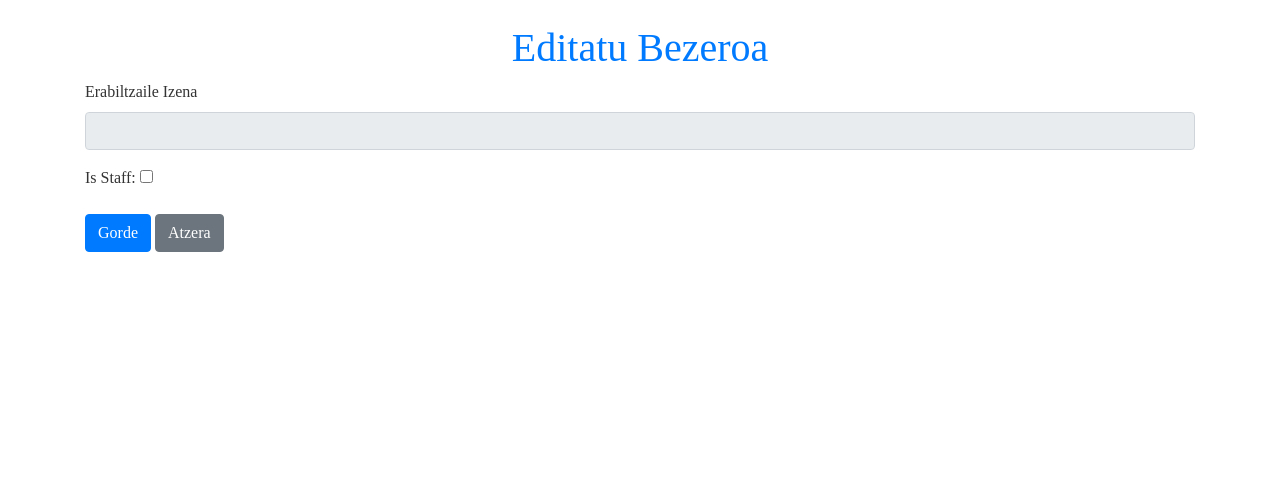
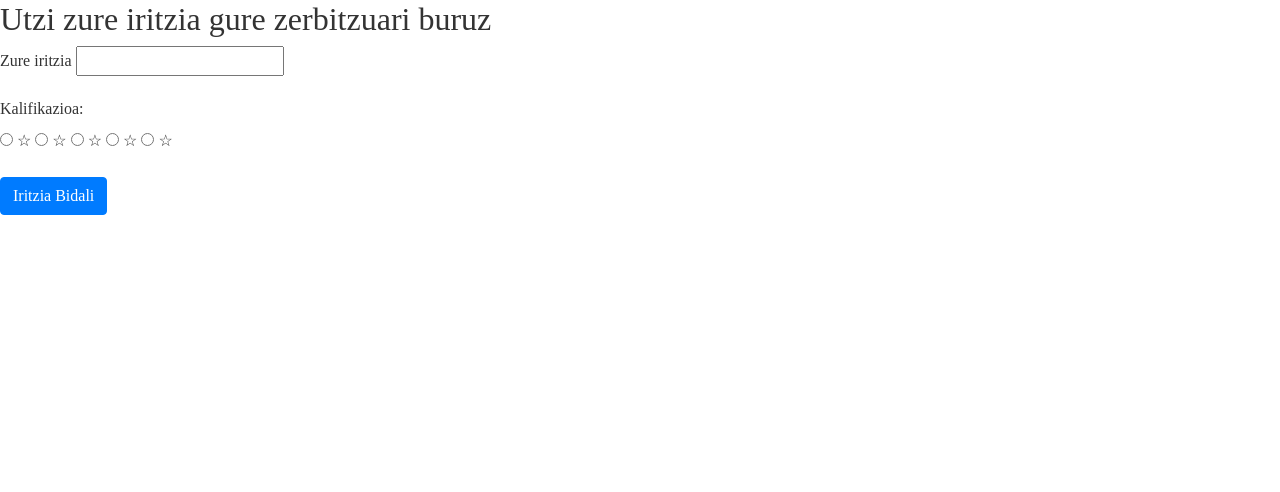
Before and after one commit to asierferrero/LaTavola, a Django app: template LaTavolaProiektua/LaTavolaAplikazioa/templates/bezero_edit.html in a window 1280 px wide. Shown: the part 80-572 px from the top of the page. Run offline with Django 5.2, Linux system fonts and the light colour scheme; the template is opened without the code that fills it, so the values that code supplies are empty, except form fields; tables that the repository leaves empty hold one stand-in row (values such as "Sample post"); form fields are guessed from the names that the template uses; some libraries are stand-ins or nearby versions.

Commit message:
feat(#58): iritzia sartzen denean datu basean ondo gordetzen da.

```diff
--- a/LaTavolaProiektua/LaTavolaAplikazioa/forms.py
+++ b/LaTavolaProiektua/LaTavolaAplikazioa/forms.py
@@ -122,8 +122,7 @@ class AlergenoForm(forms.ModelForm):
 class IritziaForm(forms.ModelForm):
     class Meta:
         model = Iritzia
-        fields = ['comentario', 'calificacion']
+        fields = ['testua', 'izarrak']
         widgets = {
-            'comentario': forms.Textarea(attrs={'rows': 4, 'cols': 40}),
-            # No necesitamos definir `calificacion` aquí; lo personalizaremos en la plantilla
+            'testua': forms.Textarea(attrs={'rows': 4, 'cols': 40}),
         }
--- a/LaTavolaProiektua/LaTavolaAplikazioa/templates/bezero_edit.html
+++ b/LaTavolaProiektua/LaTavolaAplikazioa/templates/bezero_edit.html
@@ -1,21 +1,36 @@
-{% extends 'base.html' %}
-{% load static %}
+{% extends "base.html" %}
 
 {% block content %}
-<div class="container mt-4">
-    <h1 class="text-center text-primary">Editatu Bezeroa</h1>
-    <form method="POST">
+  <h2>Utzi zure iritzia gure zerbitzuari buruz</h2>
+  <form method="post">
     {% csrf_token %}
+
     <div class="form-group">
-            <label for="username">Erabiltzaile Izena</label>
-            <input type="text" class="form-control" id="username" value="{{ user.username }}" readonly>
+      <label for="{{ form.testua.id_for_label }}">Zure iritzia</label>
+      {{ form.testua }}
     </div>
+
     <div class="form-group">
-            <label for="is_staff">Is Staff:</label>
-            <input type="checkbox" id="is_staff" name="is_staff" {% if user.is_staff %}checked{% endif %}>
+      <label>Kalifikazioa:</label>
+      <div class="rating">
+        <!-- Usamos el campo "izarrak" pero con radios personalizados -->
+        <input type="radio" name="izarrak" id="star5" value="5" {% if form.izarrak.value == "5" %}checked{% endif %}>
+        <label for="star5" title="5 estrellas">☆</label>
+
+        <input type="radio" name="izarrak" id="star4" value="4" {% if form.izarrak.value == "4" %}checked{% endif %}>
+        <label for="star4" title="4 estrellas">☆</label>
+
+        <input type="radio" name="izarrak" id="star3" value="3" {% if form.izarrak.value == "3" %}checked{% endif %}>
+        <label for="star3" title="3 estrellas">☆</label>
+
+        <input type="radio" name="izarrak" id="star2" value="2" {% if form.izarrak.value == "2" %}checked{% endif %}>
+        <label for="star2" title="2 estrellas">☆</label>
+
+        <input type="radio" name="izarrak" id="star1" value="1" {% if form.izarrak.value == "1" %}checked{% endif %}>
+        <label for="star1" title="1 estrella">☆</label>
       </div>
-        <button type="submit" class="btn btn-primary">Gorde</button>
-        <a href="{% url 'bezeroak-list' %}" class="btn btn-secondary">Atzera</a>
+    </div>
+
+    <button type="submit" class="btn btn-primary">Iritzia Bidali</button>
   </form>
-</div>
 {% endblock %}
```
Also changed, not shown: LaTavolaProiektua/LaTavolaAplikazioa/models.py (+7 -5 lines), LaTavolaProiektua/LaTavolaAplikazioa/static/css/styles.css (+29 -0 lines), LaTavolaProiektua/LaTavolaAplikazioa/templates/iritzia_sartu.html (+12 -8 lines), LaTavolaProiektua/LaTavolaAplikazioa/views.py (+4 -4 lines), LaTavolaProiektua/LaTavolaAplikazioa/migrations/0002_iritzia_data_alter_iritzia_izarrak.py (added). Lines whose indentation alone changed are shown as unchanged.
